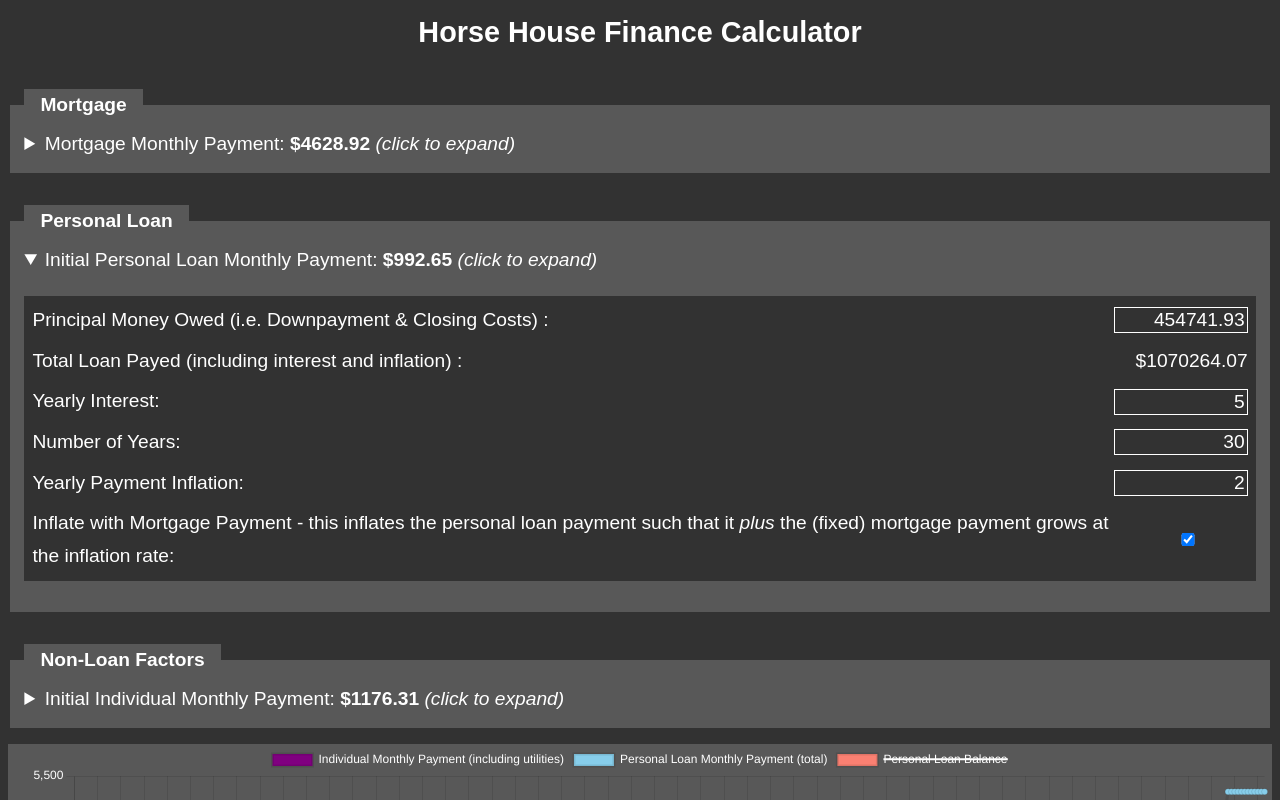
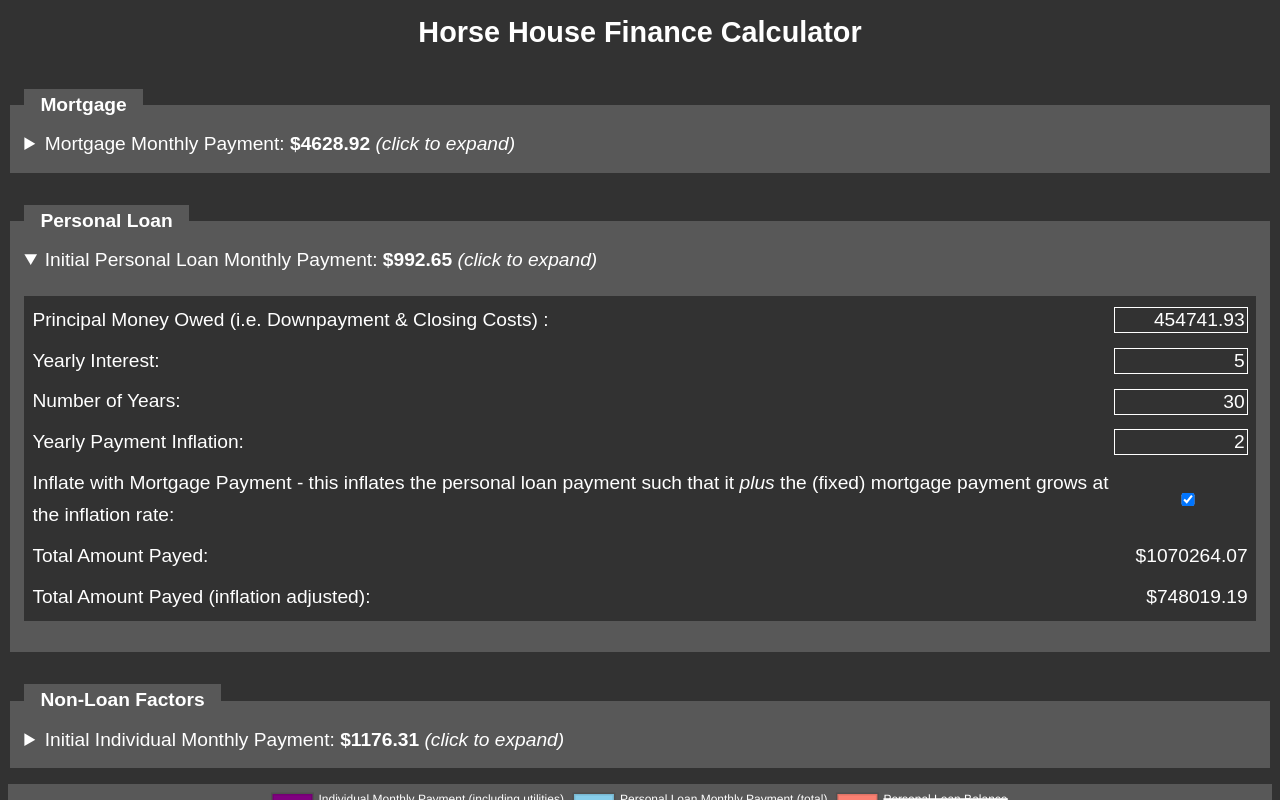
Before and after one commit to horseyhouse/finance-calculator, a Vue app: page / in a window 1280 px wide. Both pictures are taken after a click on the heading 640 px from the left and 260 px from the top of the page. Shown: the top 800 px of the page. Built offline with nearby package versions, Linux system fonts and the light colour scheme.

Commit message:
added inflation adjustment

```diff
--- a/components/App.vue
+++ b/components/App.vue
@@ -170,6 +170,7 @@ const chronologicalData = computed(() => {
     const personalLoanMonthlyPayment = [];
     const individualMonthlyPayment = [];
     let totalLoanPayment = 0.0;
+    let totalLoanPaymentInflationAdjusted = 0.0;
 
     let balance = principal;
     let monthlyPayment = startingMonthlyPersonalLoanPayment.value;
@@ -185,17 +186,17 @@ const chronologicalData = computed(() => {
             loanToIndividualMonthlyPayment(monthlyPayment, i),
         );
         totalLoanPayment += monthlyPayment;
+        totalLoanPaymentInflationAdjusted +=
+            monthlyPayment *
+            Math.pow(1 + personalLoanParams.inflationRate / 100, -i / 12);
     }
     return {
         personalLoanBalance,
         personalLoanMonthlyPayment,
         individualMonthlyPayment,
         totalLoanPayment,
+        totalLoanPaymentInflationAdjusted,
     };
-});
-
-const totalLoanPayment = computed(() => {
-    return chronologicalData.value.totalLoanPayment;
 });
 
 const chartData = computed(() => {
@@ -284,12 +285,6 @@ const chartData = computed(() => {
                     />
                 </li>
                 <li>
-                    <label for="totalLoan"
-                        >Total Loan Payed (including interest and inflation)
-                    </label>
-                    <text> ${{ totalLoanPayment.toFixed(2) }} </text>
-                </li>
-                <li>
                     <label for="loanInterest">Yearly Interest</label>
                     <input
                         id="loanInterest"
@@ -328,15 +323,37 @@ const chartData = computed(() => {
                         v-model="personalLoanParams.inflateWithMortgagePayment"
                     />
                 </li>
+                <li>
+                    <label>Total Amount Payed</label>
+                    <span>
+                        ${{ chronologicalData.totalLoanPayment.toFixed(2) }}
+                    </span>
+                </li>
+                <li>
+                    <label>Total Amount Payed (inflation adjusted)</label>
+                    <span>
+                        ${{
+                            chronologicalData.totalLoanPaymentInflationAdjusted.toFixed(
+                                2,
+                            )
+                        }}
+                    </span>
+                </li>
             </ul>
             <summary>
                 Initial Personal Loan Monthly Payment:
+                <template v-if="isNaN(startingMonthlyPersonalLoanPayment)">
+                    Could not be computed. Perhaps inflation rate set too
+                    aggressively?
+                </template>
+                <template v-else>
                     <strong
                         >${{
                             startingMonthlyPersonalLoanPayment.toFixed(2)
                         }}</strong
                     >
                     <em> (click to expand) </em>
+                </template>
             </summary>
         </details>
     </fieldset>
```
Lines whose indentation alone changed are shown as unchanged.
